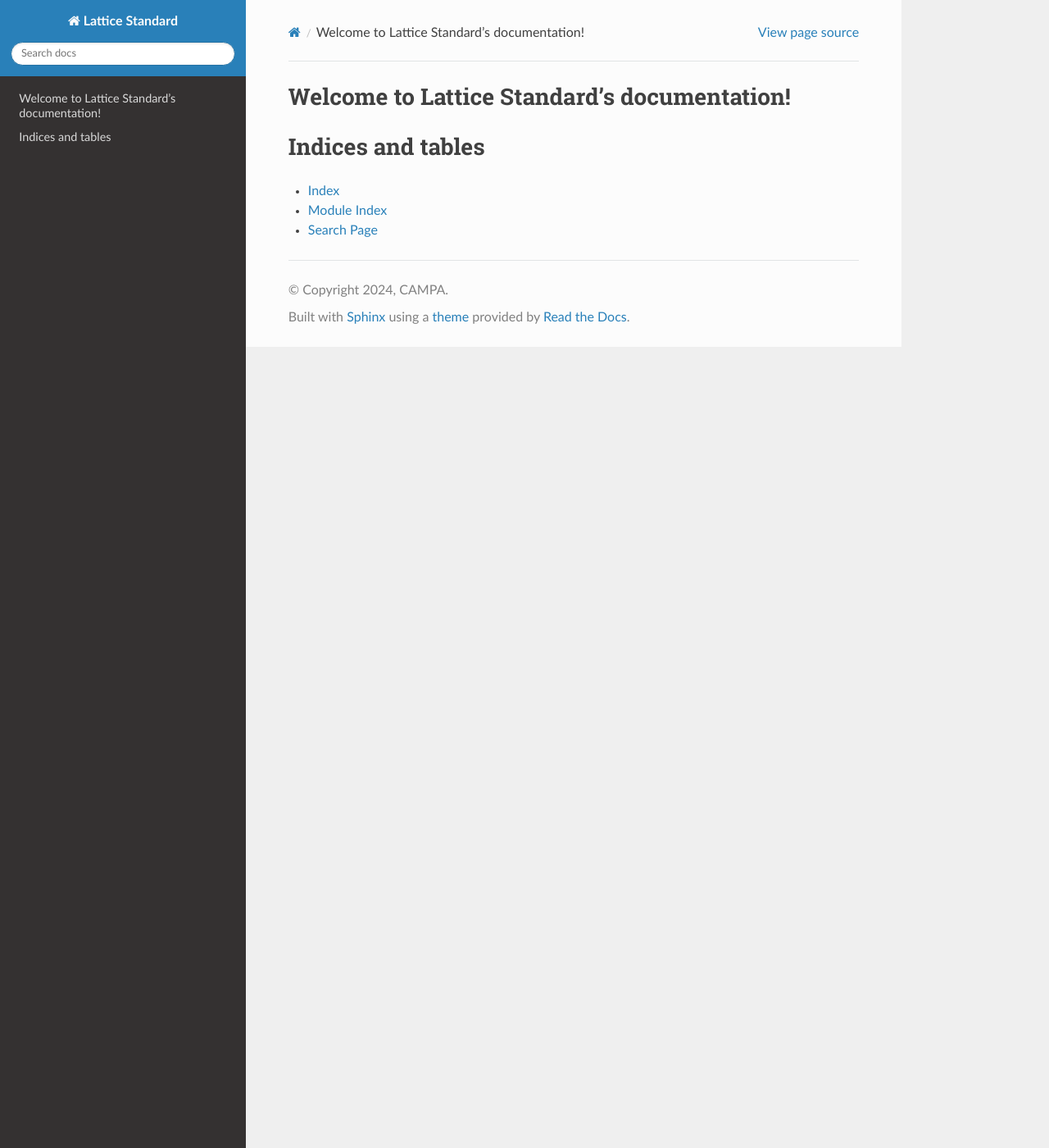
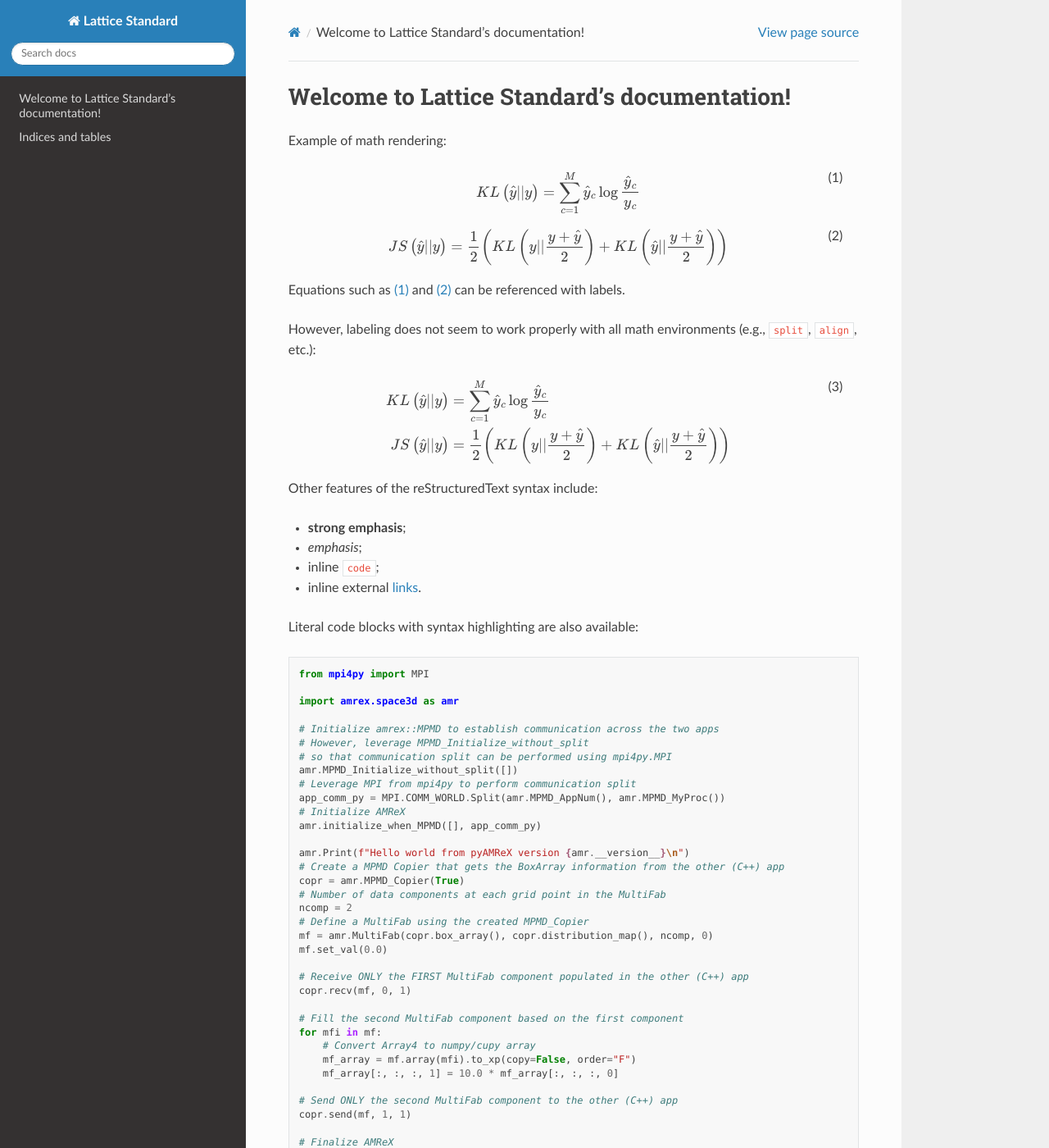
Before and after one commit to campa-consortium/lattice-standard, a Sphinx documentation site: the page built from docs/source/index.rst, in a window 1280 px wide and 1400 px high. Shown: the whole window at 82% size. Built offline with Sphinx 7.4.7 and the Read the Docs theme 3.1.0, drawn with Linux system fonts in a browser that asks for light colours; some of the changed text lies outside the part shown.

Commit message:
Add content, workaround to fix equation labels

```diff
--- /dev/null
+++ b/docs/source/_static/custom.css
@@ -0,0 +1,4 @@
+/* workaround for https://github.com/readthedocs/sphinx_rtd_theme/issues/301 */
+.eqno {
+    float: right;
+}
--- a/docs/source/conf.py
+++ b/docs/source/conf.py
@@ -13,15 +13,18 @@ author = 'CAMPA'
 # -- General configuration ---------------------------------------------------
 # https://www.sphinx-doc.org/en/master/usage/configuration.html#general-configuration
 
-extensions = []
+extensions = [
+    'sphinx.ext.duration',
+    'sphinx.ext.mathjax',
+    'sphinx_copybutton',
+]
 
 templates_path = ['_templates']
 exclude_patterns = []
-
-
 
 # -- Options for HTML output -------------------------------------------------
 # https://www.sphinx-doc.org/en/master/usage/configuration.html#options-for-html-output
 
 html_theme = 'sphinx_rtd_theme'
 html_static_path = ['_static']
+html_css_files = ['custom.css']
--- a/docs/source/index.rst
+++ b/docs/source/index.rst
@@ -5,6 +5,76 @@
 
 Welcome to Lattice Standard's documentation!
 ============================================
+
+Example of math rendering:
+
+.. math::
+   KL\left(\hat{y} || y\right) = \sum_{c=1}^{M}\hat{y}_c \log{\frac{\hat{y}_c}{y_c}}
+   :label: kl
+
+.. math::
+   JS\left(\hat{y} || y\right) = \frac{1}{2}\left(KL\left(y||\frac{y+\hat{y}}{2}\right) + KL\left(\hat{y}||\frac{y+\hat{y}}{2}\right)\right)
+   :label: js
+
+Equations such as :eq:`kl` and :eq:`js` can be referenced with labels.
+
+However, labeling does not seem to work properly with all math environments (e.g., ``split``, ``align``, etc.):
+
+.. math::
+   :label: kljs
+
+   KL\left(\hat{y} || y\right) & = \sum_{c=1}^{M}\hat{y}_c \log{\frac{\hat{y}_c}{y_c}} \\
+   JS\left(\hat{y} || y\right) & = \frac{1}{2}\left(KL\left(y||\frac{y+\hat{y}}{2}\right) + KL\left(\hat{y}||\frac{y+\hat{y}}{2}\right)\right)
+
+Other features of the reStructuredText syntax include:
+
+* **strong emphasis**;
+* *emphasis*;
+* inline ``code``;
+* inline external `links <https://github.com/campa-consortium/lattice-standard>`_.
+
+Literal code blocks with syntax highlighting are also available:
+
+.. code-block:: python
+
+   from mpi4py import MPI
+
+   import amrex.space3d as amr
+
+   # Initialize amrex::MPMD to establish communication across the two apps
+   # However, leverage MPMD_Initialize_without_split
+   # so that communication split can be performed using mpi4py.MPI
+   amr.MPMD_Initialize_without_split([])
+   # Leverage MPI from mpi4py to perform communication split
+   app_comm_py = MPI.COMM_WORLD.Split(amr.MPMD_AppNum(), amr.MPMD_MyProc())
+   # Initialize AMReX
+   amr.initialize_when_MPMD([], app_comm_py)
+
+   amr.Print(f"Hello world from pyAMReX version {amr.__version__}\n")
+   # Create a MPMD Copier that gets the BoxArray information from the other (C++) app
+   copr = amr.MPMD_Copier(True)
+   # Number of data components at each grid point in the MultiFab
+   ncomp = 2
+   # Define a MultiFab using the created MPMD_Copier
+   mf = amr.MultiFab(copr.box_array(), copr.distribution_map(), ncomp, 0)
+   mf.set_val(0.0)
+
+   # Receive ONLY the FIRST MultiFab component populated in the other (C++) app
+   copr.recv(mf, 0, 1)
+
+   # Fill the second MultiFab component based on the first component
+   for mfi in mf:
+       # Convert Array4 to numpy/cupy array
+       mf_array = mf.array(mfi).to_xp(copy=False, order="F")
+       mf_array[:, :, :, 1] = 10.0 * mf_array[:, :, :, 0]
+
+   # Send ONLY the second MultiFab component to the other (C++) app
+   copr.send(mf, 1, 1)
+
+   # Finalize AMReX
+   amr.finalize()
+   # Finalize AMReX::MPMD
+   amr.MPMD_Finalize()
 
 .. toctree::
    :maxdepth: 2
```
Also changed, not shown: docs/requirements.txt (+3 -4 lines).
